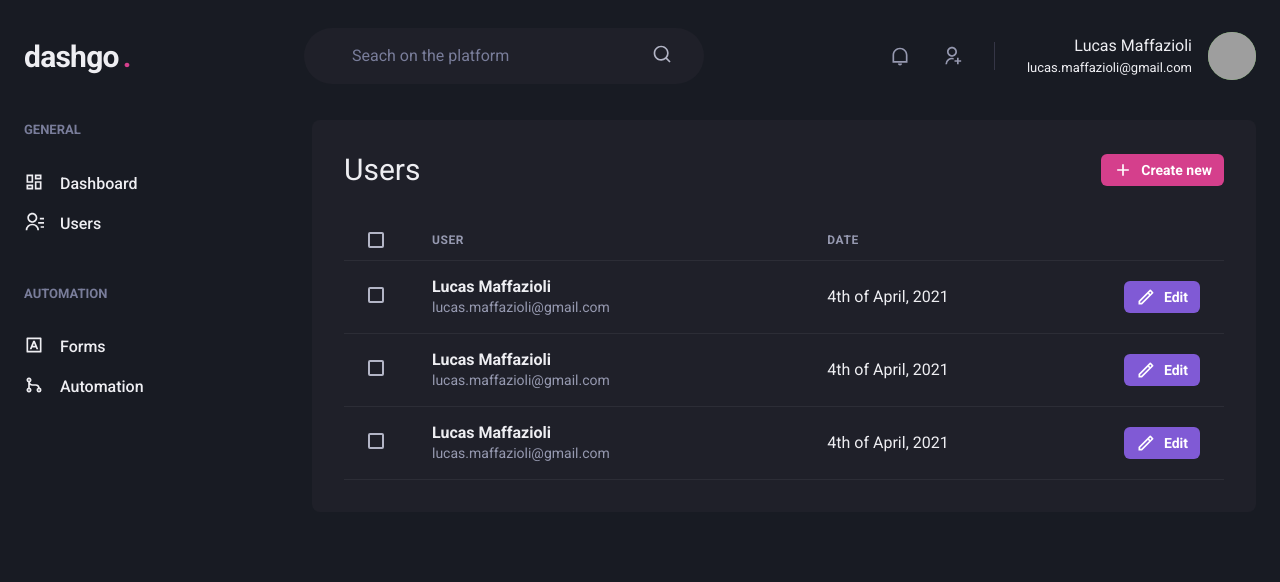
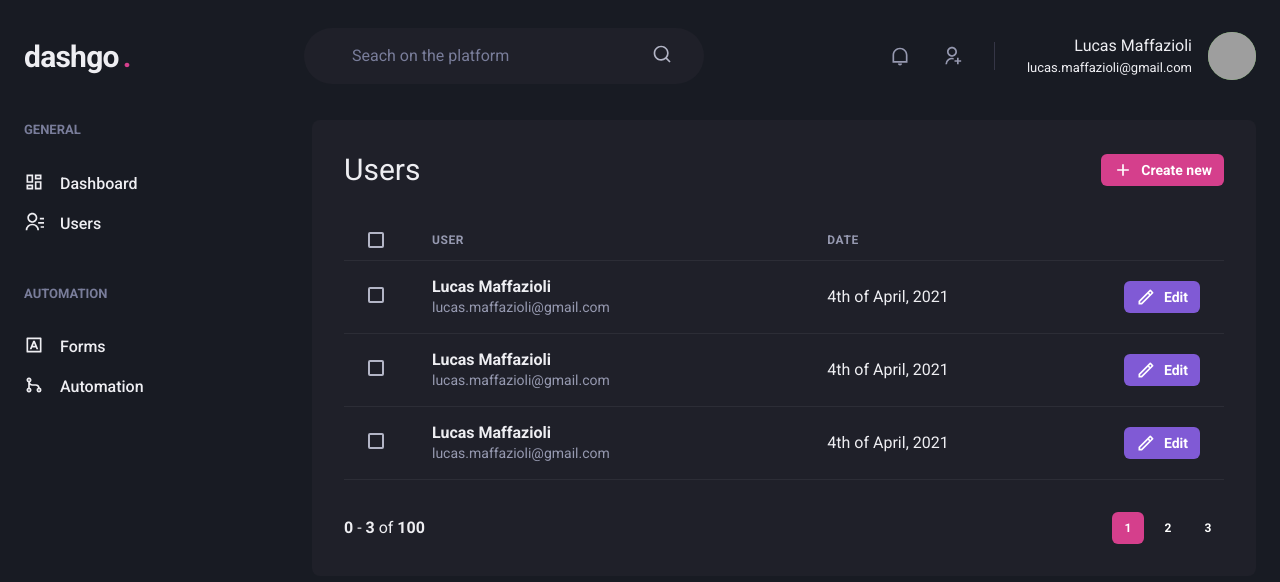
Before and after one commit to lucasmaffazioli/dashgo, a Next.js app: page /users in a window 1280 px wide. Shown: the top 582 px of the page. Built offline with nearby package versions, Linux system fonts and the light colour scheme; grey boxes are pictures that could not be loaded.

Commit message:
Pagination

```diff
--- /dev/null
+++ b/src/components/Pagination.tsx
@@ -0,0 +1,63 @@
+import {
+	Box,
+	Button,
+	HStack,
+	Stack,
+} from '@chakra-ui/react'
+import React from 'react'
+
+export function Pagination() {
+	return (
+		<Stack
+			direction='row'
+			mt='8'
+			justify='space-between'
+			align='center'
+			spaccing='6'
+		>
+			<Box>
+				<strong>0</strong> - <strong>3</strong> of{' '}
+				<strong>100</strong>
+			</Box>
+
+			<HStack spacing='2'>
+				<Button
+					size='sm'
+					fontSize='xs'
+					w='4'
+					colorScheme='pink'
+					disabled
+					_disabled={{
+						bg: 'pink.500',
+						cursor: 'default',
+					}}
+				>
+					1
+				</Button>
+
+				<Button
+					size='sm'
+					fontSize='xs'
+					w='4'
+					colorScheme='gray.700'
+					_hover={{
+						bg: 'gray.500',
+					}}
+				>
+					2
+				</Button>
+				<Button
+					size='sm'
+					fontSize='xs'
+					w='4'
+					colorScheme='gray.700'
+					_hover={{
+						bg: 'gray.500',
+					}}
+				>
+					3
+				</Button>
+			</HStack>
+		</Stack>
+	)
+}
--- a/src/pages/users/index.tsx
+++ b/src/pages/users/index.tsx
@@ -15,6 +15,7 @@ import {
 } from '@chakra-ui/react'
 import { RiAddLine, RiPencilLine } from 'react-icons/ri'
 import Header from '../../components/Header'
+import { Pagination } from '../../components/Pagination'
 import Sidebar from '../../components/Sidebar'
 
 export default function UserList() {
@@ -167,6 +168,7 @@ export default function UserList() {
 							</Tr>
 						</Tbody>
 					</Table>
+					<Pagination></Pagination>
 				</Box>
 			</Flex>
 		</Box>
```
